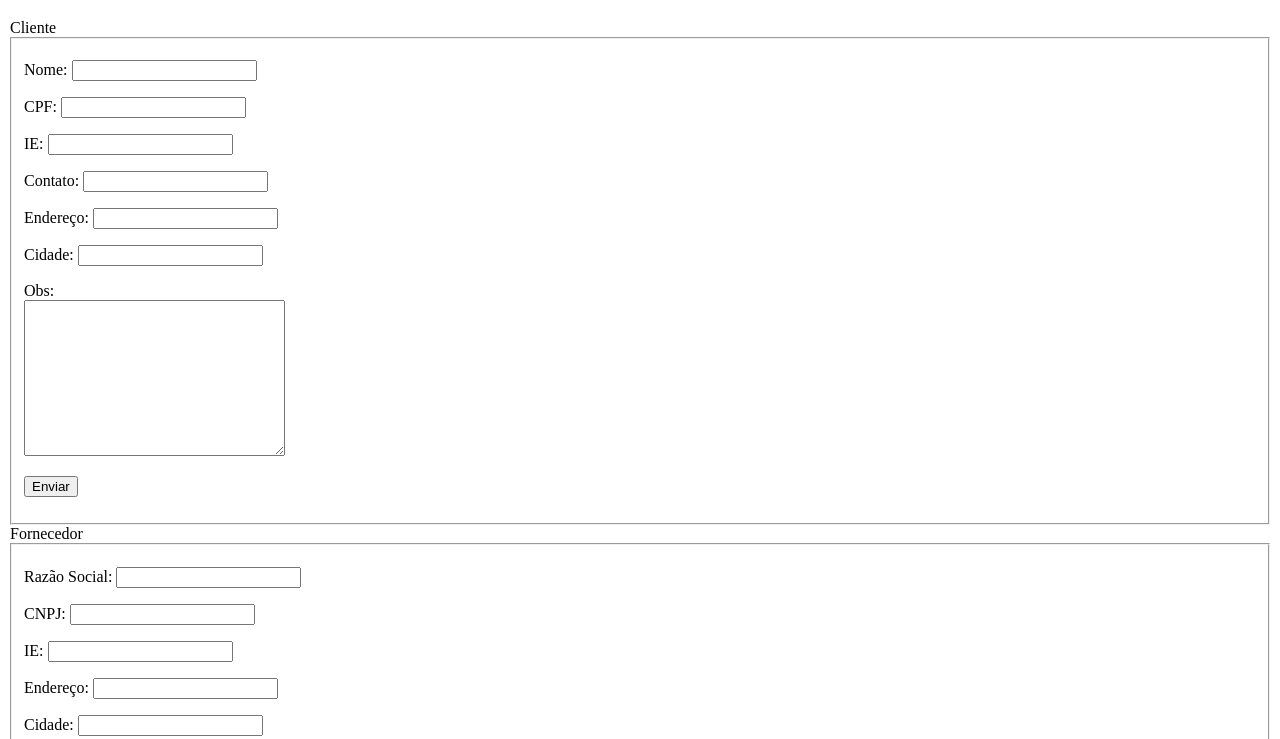
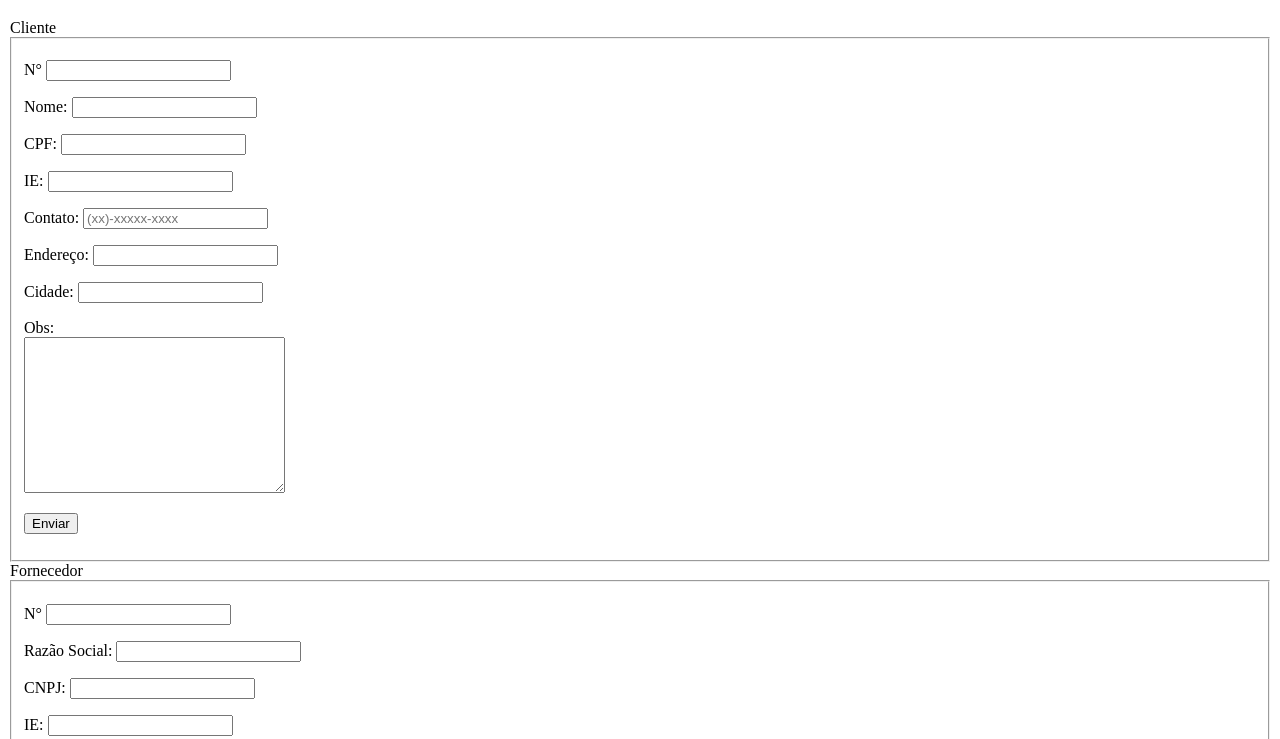
Before and after one commit to GabrielMFranco/projeto-ricarbox, a plain HTML site: page cadastros.html in a window 1280 px wide. Shown: the part 61-800 px from the top of the page. Drawn offline with Linux system fonts and the light colour scheme.

Commit message:
alterei type no html cadastro

```diff
--- a/cadastros.html
+++ b/cadastros.html
@@ -14,8 +14,12 @@
             <legend>Cliente</legend>
             <fieldset>
                 <p class="dados">
+                    <label for="inum">N°</label>
+                    <input type="number" name="num" id="inum">
+                </p>
+                <p class="dados">
                     <label for="inome">Nome:</label>
-                    <input type="text" name="nome" id="inome">
+                    <input type="text" name="nome" id="inome" required>
                 </p>
                 <p class="dados">
                     <label for="icpf">CPF:</label>
@@ -27,7 +31,7 @@
                 </p>
                 <p class="dados">
                     <label for="icontato">Contato:</label>
-                    <input type="tel" name="contato" id="icontato">
+                    <input type="tel" name="contato" id="icontato" required placeholder="(xx)-xxxxx-xxxx">
                 </p>
                 <p class="dados">
                     <label for="iend">Endereço:</label>
@@ -49,6 +53,10 @@
         <div id="Fornecedor">
             <legend>Fornecedor</legend>
             <fieldset>
+                <p class="dados">
+                    <label for="inum">N°</label>
+                    <input type="number" name="num" id="inum">
+                </p>
                 <p class="dados">
                     <label for="irs">Razão Social:</label>
                     <input type="text" name="rs" id="irs">
```
